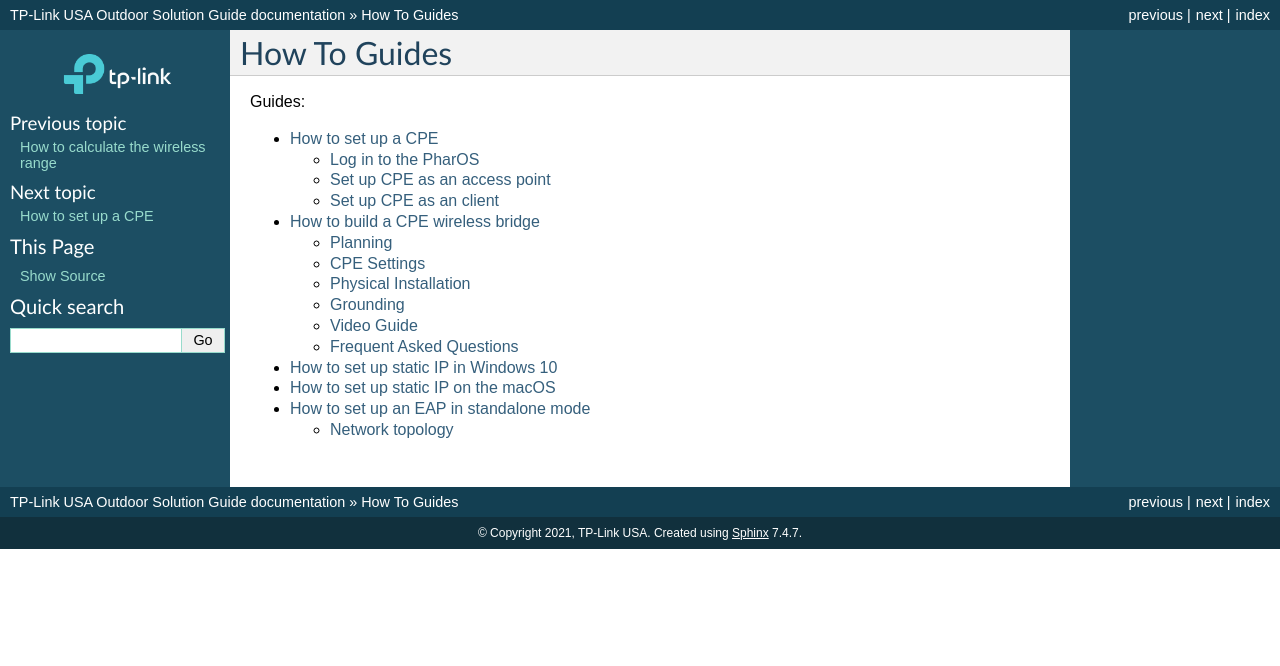
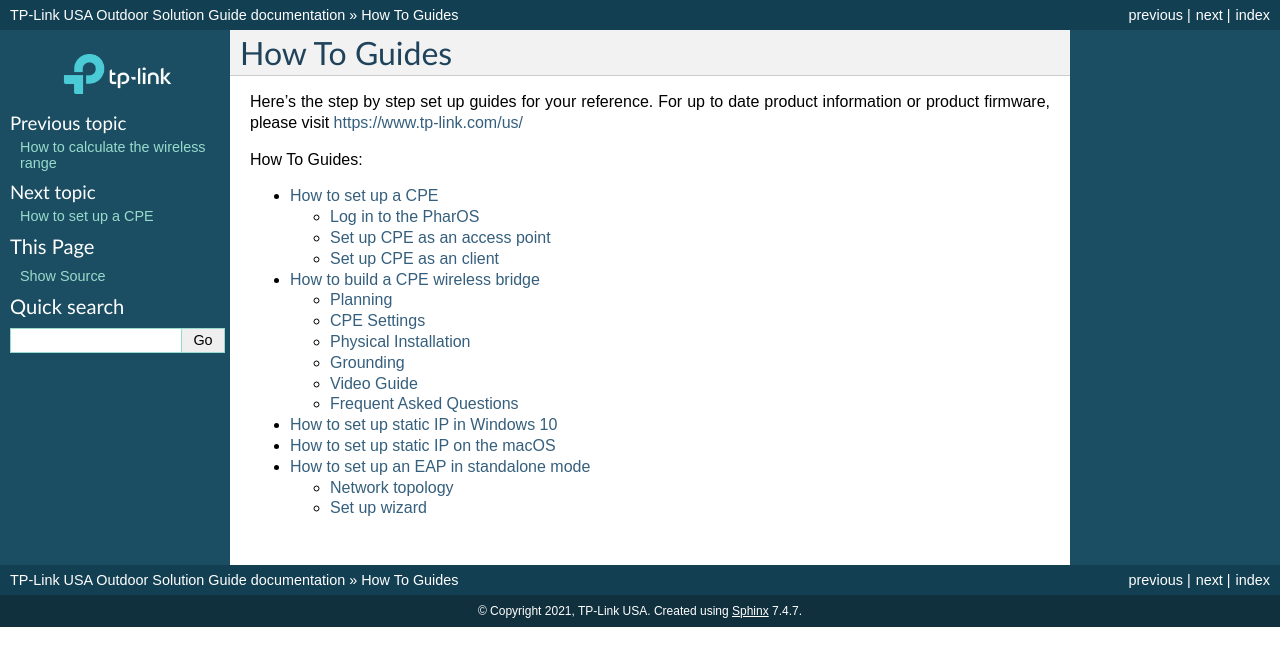
Before and after one commit to vincenttu/tplinkusa-outdoor, a Sphinx documentation site: the page built from source/how_to/index.rst, in a window 1280 px wide. Shown: the top 666 px of the page. Built offline with Sphinx 7.4.7, drawn with Linux system fonts in a browser that asks for light colours.

Commit message:
3/10/2021

```diff
--- a/source/how_to/cpe_bridge.rst
+++ b/source/how_to/cpe_bridge.rst
@@ -59,6 +59,7 @@
 
     <iframe align="center" width="560" height="315" src="https://www.youtube-nocookie.com/embed/ISUSlTcgWks" frameborder="0" allowfullscreen></iframe>
 
+
 Frequent Asked Questions
 ------------------------
 
--- a/source/how_to/cpe_onboarding.rst
+++ b/source/how_to/cpe_onboarding.rst
@@ -1,7 +1,7 @@
 How to set up a CPE
 ===================
 
-The TP-Link Pharos CPEs are the outdoor wireless access points designed for long range point to point communications.
+The TP-Link Pharos CPEs are the outdoor wireless access points designed for long range point to point communications. Here're definitions of the product related terms:
 
 **Pharos**
 	Is the name of the product line for long range wireless bridge.
--- a/source/how_to/eap_onboarding.rst
+++ b/source/how_to/eap_onboarding.rst
@@ -23,6 +23,9 @@
     :width: 80%
     :align: center
 
+Set up wizard
+-------------
+
 On your computer, search for the SSID TP-Link_xxxx and connect to it. No password was required from factory default. Make sure your computer can get the gateway GUI or Internet. Enter **http://tplinkeap.net** in your browser to get the EAP login page.
 
 .. image:: /images/eap_225_login.png
--- a/source/how_to/index.rst
+++ b/source/how_to/index.rst
@@ -1,9 +1,12 @@
 How To Guides
 =============
 
+Here's the step by step set up guides for your reference. For up to date product information or product firmware, please visit https://www.tp-link.com/us/
+
+
 .. toctree::
     :maxdepth: 2
-    :caption: Guides:
+    :caption: How To Guides:
 
     cpe_onboarding
     cpe_bridge
```
Also changed, not shown: source/use_case/index.rst (added, +10 -0 lines), source/use_case/uc_yacht_club.rst (added, +47 -0 lines), source/images/uc_yacht_club.png (added), source/images/uc_yacht_club_3.png (added), source/images/uc_yacht_club_5.png (added), source/images/uc_yacht_club_cpe.png (added).
